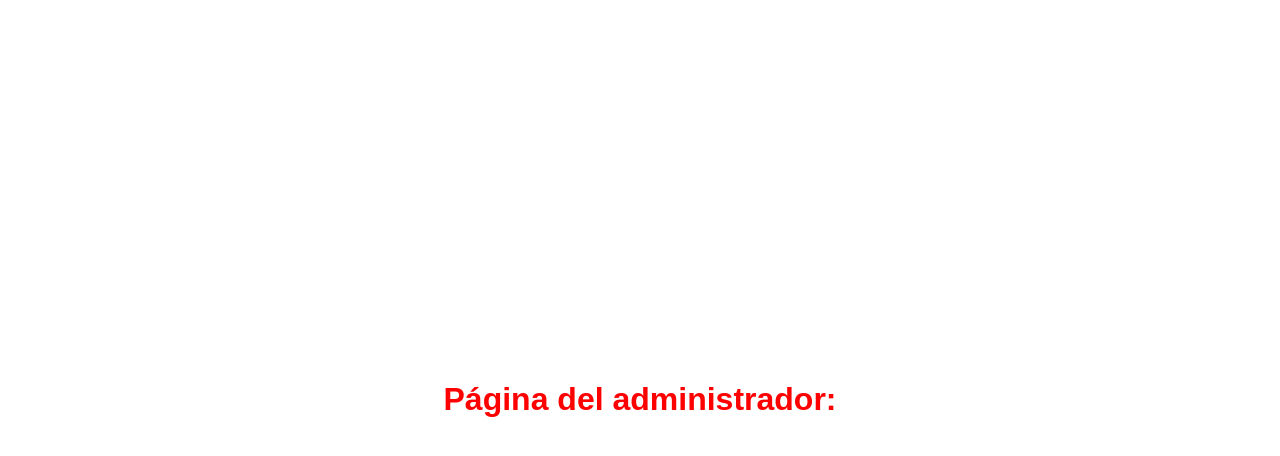
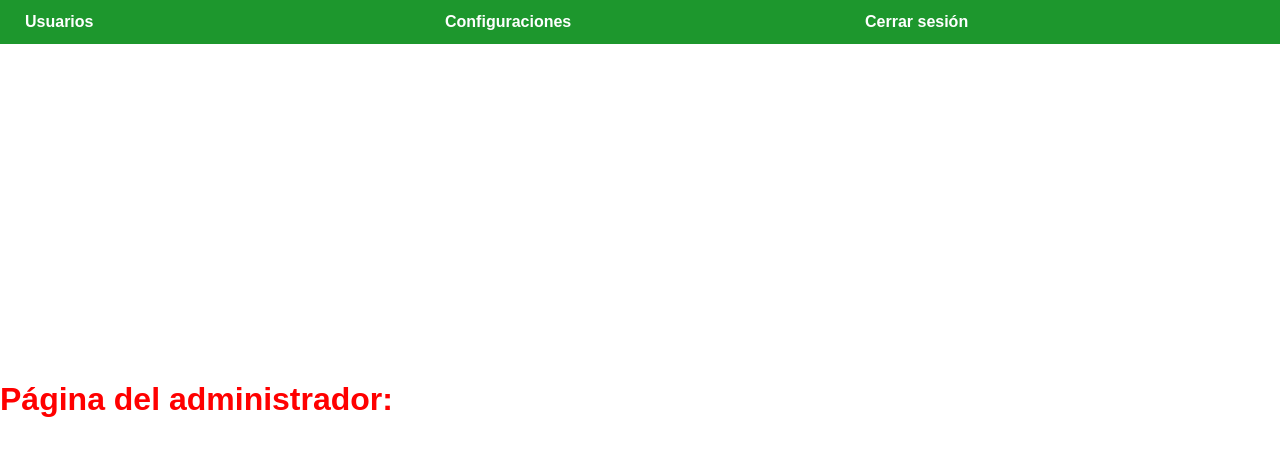
Before and after one commit to Eder-Plazas/Proyecto-Final-Web, a React (Vite) app: page /homepageadmin in a window 1280 px wide. Shown: the top 456 px of the page. Built offline with nearby package versions, Linux system fonts and the light colour scheme.

Commit message:
navbar en admin

```diff
--- a/src/Components/Login/Login.css
+++ b/src/Components/Login/Login.css
@@ -11,6 +11,7 @@ body {
   display: flex;
   justify-content: center;
   align-items: center;
+  width: 100%;
 }
 
 body.login {
@@ -22,7 +23,6 @@ body.login {
 
 .login-container {
   max-width: 400px;
-  width: 100%;
   padding: 20px;
   background-color: rgba(255, 255, 255, 0.3);
   border-radius: 8px;
@@ -126,10 +126,6 @@ button:hover {
 }
 
 @media (max-width: 480px) {
-  body {
-    padding: 10px;
-  }
-
   .login-container {
     max-width: 100%;
     padding: 15px;
--- /dev/null
+++ b/src/Components/NavBarAdmin/NavBarAdmin.css
@@ -0,0 +1,33 @@
+* {
+    padding: 0;
+    margin: 0;
+    box-sizing: border-box;
+    width: 100%;
+  }
+
+.navbar {
+    background-color: #1d972d;
+    padding: 10px;
+    position: fixed;
+    top: 0;
+    display: flex;
+    justify-content: center;
+}
+
+.navbar-list {
+    list-style-type: none;
+    display: flex;
+    margin: 0;
+    padding: 0;
+}
+
+.navbar-list li a {
+    color: white;
+    text-decoration: none;
+    font-weight: bold;
+    margin: 0 15px; /* Espaciado entre los elementos de la navbar */
+}
+
+.navbar-list li a:hover {
+    text-decoration: underline;
+}
--- /dev/null
+++ b/src/Components/NavBarAdmin/NavBarAdmin.jsx
@@ -0,0 +1,17 @@
+import React from 'react';
+import { Link } from 'react-router-dom';
+import './NavBarAdmin.css';
+
+const Navbar = () => {
+  return (
+    <nav className="navbar">
+      <ul className="navbar-list">
+        <li><Link to="/users">Usuarios</Link></li>
+        <li><Link to="/settings">Configuraciones</Link></li>
+        <li><Link to="/">Cerrar sesión</Link></li>
+      </ul>
+    </nav>
+  );
+};
+
+export default Navbar;
--- a/src/Pages/HomepageAdmin/HomepageAdmin.jsx
+++ b/src/Pages/HomepageAdmin/HomepageAdmin.jsx
@@ -1,6 +1,7 @@
 import React, { useEffect, useState } from 'react';
 import { doc, getDoc } from 'firebase/firestore';
 import { db } from '../../Components/Firebase/Firebase';
+import Navbar from '../../Components/NavBarAdmin/NavBarAdmin'; // Asegúrate de que la ruta sea correcta
 import "./HomepageAdmin.css";
 
 const HomepageAdmin = () => {
@@ -33,7 +34,7 @@ const HomepageAdmin = () => {
 
   return (
     <div>
-      {error && <p className="error">{error}</p>}
+      <Navbar /> {/* Agregar la barra de navegación */}
       <h1>Página del administrador: {adminUsername}</h1>
     </div>
   );
```
